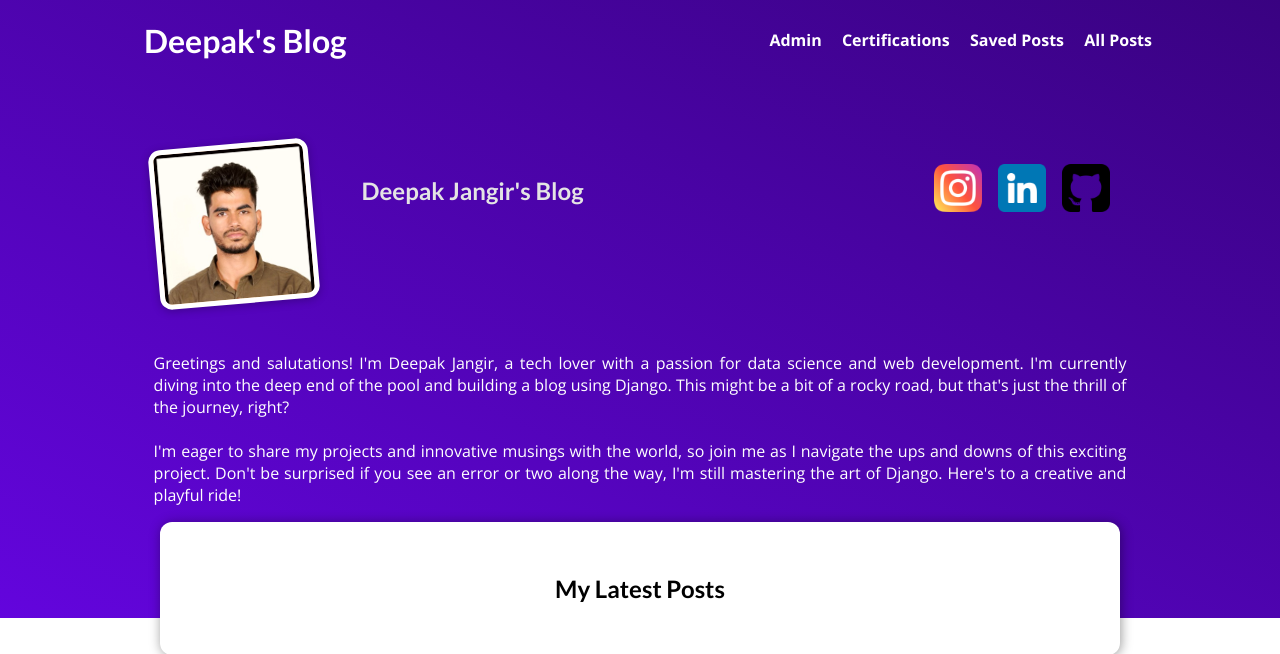
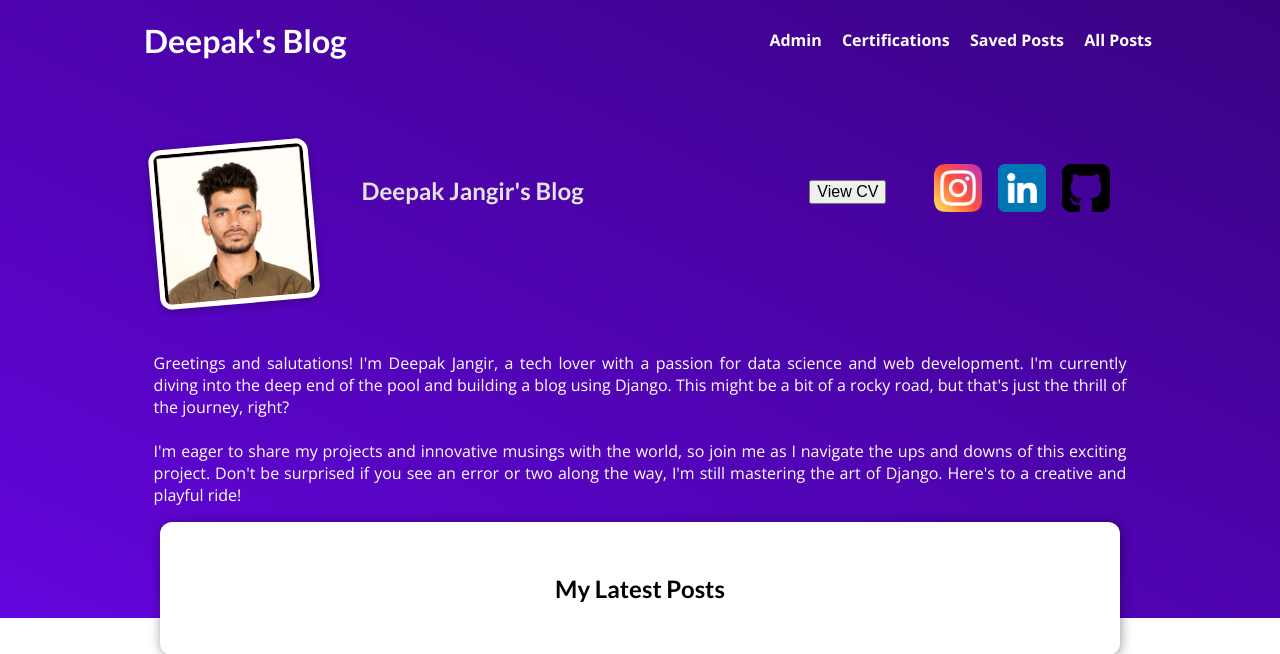
Before and after one commit to deepakjangir15/my-site, a Django app: page / in a window 1280 px wide. Shown: the top 654 px of the page. Run offline with Django 4.2, Linux system fonts and the light colour scheme; data that the repository does not hold is empty.

Commit message:
Added CV button

```diff
--- a/blog/static/blog/index.css
+++ b/blog/static/blog/index.css
@@ -48,6 +48,12 @@
     height: 3rem;
 }
 
+#welcome h1 a button{
+    margin: 1rem 2rem;
+    font-size: 1rem;
+    cursor: pointer;
+}
+
 #welcome p {
     color: white;
     font-size: 1rem;
--- a/blog/templates/blog/index.html
+++ b/blog/templates/blog/index.html
@@ -19,6 +19,11 @@
             {% comment %} <button class='admin-button'>Deepak Jangir's Blog</button> {% endcomment %}
             {% comment %} <button class="button-22 admin-button" role="button" > <a href="" target="_blank">Admin?</button> {% endcomment %}
 
+            <h1>
+                <a href="https://drive.google.com/file/d/16xREg29uliDB2QBhCFGTsGeSRzPAs1cL/view?usp=share_link" target="_blank">
+                    <button type='button'>View CV</button>
+                </a>
+            </h1>
             <h1>
                 <a href="https://www.instagram.com/deepakxpvt" target="_blank">
                   <img src="{% static 'blog/images/instagram.png' %}" alt="Instagram Profile">
--- a/my_site/settings.py
+++ b/my_site/settings.py
@@ -128,7 +128,8 @@ TIME_ZONE = 'UTC'
 USE_I18N = True
 
 USE_TZ = True
-
+# SESSION_COOKIE_SECURE = True
+# CSRF_COOKIE_SECURE = True
 
 # Static files (CSS, JavaScript, Images)
 # https://docs.djangoproject.com/en/4.0/howto/static-files/
```
Also changed, not shown: 1 other file.
